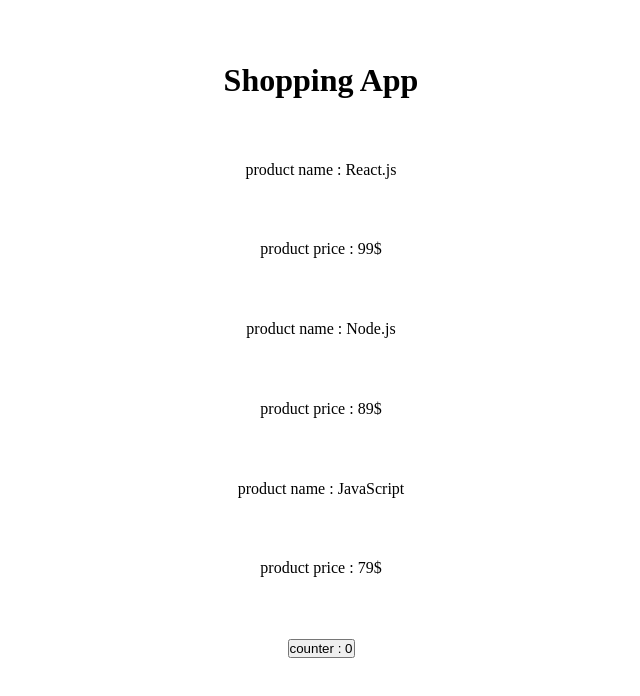
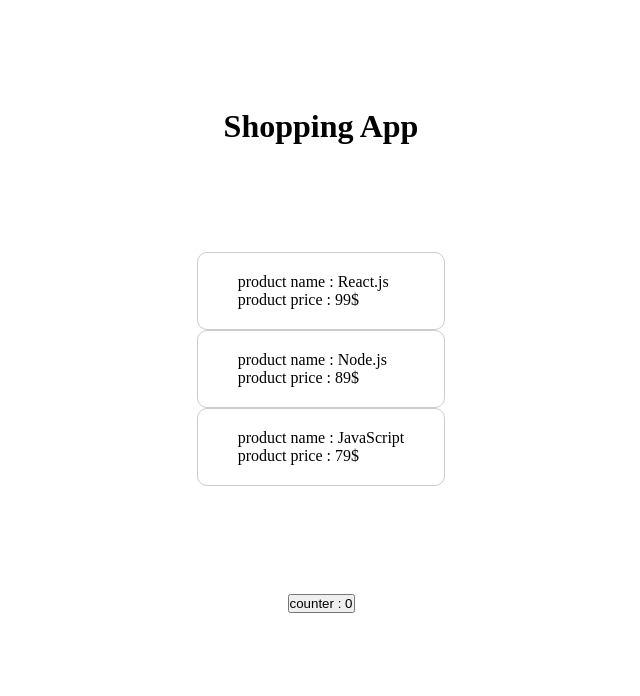
Before and after one commit to Ali-DoostAli/React-course, a React (Create React App) app: page / in a window 1280 px wide. Shown: the top 696 px of the page, without its empty margins (319-959 px from the left). Built offline with nearby package versions, Linux system fonts and the light colour scheme.

Commit message:
extract  ProductList comonent

```diff
--- a/src/App.js
+++ b/src/App.js
@@ -1,6 +1,43 @@
 import React, { useState } from "react";
-import Product from "./components/Product/Product";
 import "./App.css";
+import ProductList from "./components/Product/ProductList";
+
+
+class App extends React.Component {
+  state = {
+    count: 0,
+  };
+
+  clickHandler = (newTitle) => {
+    // this.setState({
+    //   products: [
+    //     { title: "React.js", price: "79.2$", discout: "0" },
+    //     { title: newTitle, price: "75.65$", discout: "0" },
+    //     { title: "JavaScript", price: "71.1$", discout: "0" },
+    //   ],
+    // });
+  };
+
+  countHandler = (id) => {
+    console.log("count clicked", id);
+    this.setState({ count: this.state.count + 1 });
+  };
+
+  render() {
+    return (
+      <div className="container" id="title">
+        <h1>Shopping App</h1>
+        <ProductList />
+        <button onClick={() => this.countHandler({ id: 2 })}>
+          counter : {this.state.count}
+        </button>
+      </div>
+    );
+  }
+}
+
+export default App;
+
 
 // const App = () => {
 
@@ -35,52 +72,3 @@
 // }
 
 // export default App;
-
-class App extends React.Component {
-  state = {
-    products: [
-      { title: "React.js", price: "99$", discout: "20%" },
-      { title: "Node.js", price: "89$", discout: "15%" },
-      { title: "JavaScript", price: "79$", discout: "10%" },
-    ],
-    count: 0,
-  };
-
-  clickHandler = (newTitle) => {
-    this.setState({
-      products: [
-        { title: "React.js", price: "79.2$", discout: "0" },
-        { title: newTitle, price: "75.65$", discout: "0" },
-        { title: "JavaScript", price: "71.1$", discout: "0" },
-      ],
-    });
-  };
-
-  countHandler = (id) => {
-    console.log("count clicked", id);
-    this.setState({ count: this.state.count + 1 });
-  };
-
-  render() {
-    return (
-      <div className="container" id="title">
-        <h1>Shopping App</h1>
-        {this.state.products.map((product, index) => {
-          return (
-            <Product
-              name={product.title}
-              price={product.price}
-              key={index}
-              click={this.clickHandler.bind(this, "new title")}
-            />
-          );
-        })}
-        <button onClick={() => this.countHandler({ id: 2 })}>
-          counter : {this.state.count}
-        </button>
-      </div>
-    );
-  }
-}
-
-export default App;
--- a/src/components/Product/Product.js
+++ b/src/components/Product/Product.js
@@ -4,11 +4,11 @@
 
 const Product = (props) => {
   return (
-    <>
+    <div className={styles.product} onClick={props.click}>
       <p>product name : {props.name}</p>
       <p>product price : {props.price}</p>
       {props.children}
-    </>
+    </div>
   );
 };
 
--- /dev/null
+++ b/src/components/Product/ProductList.js
@@ -0,0 +1,30 @@
+import React, { Component } from 'react';
+import Product from './Product';
+
+class ProductList extends Component {
+    state = {
+        products: [
+            { title: "React.js", price: "99$", discout: "20%" },
+            { title: "Node.js", price: "89$", discout: "15%" },
+            { title: "JavaScript", price: "79$", discout: "10%" },
+          ],
+     }
+    render() {
+        return (
+            <div>
+                {this.state.products.map((product, index) => {
+          return (
+            <Product
+              name={product.title}
+              price={product.price}
+              key={index}
+              click={() =>this.clickHandler("new title")}
+            />
+          );
+        })}
+            </div>
+        );
+    }
+}
+
+export default ProductList;
```
